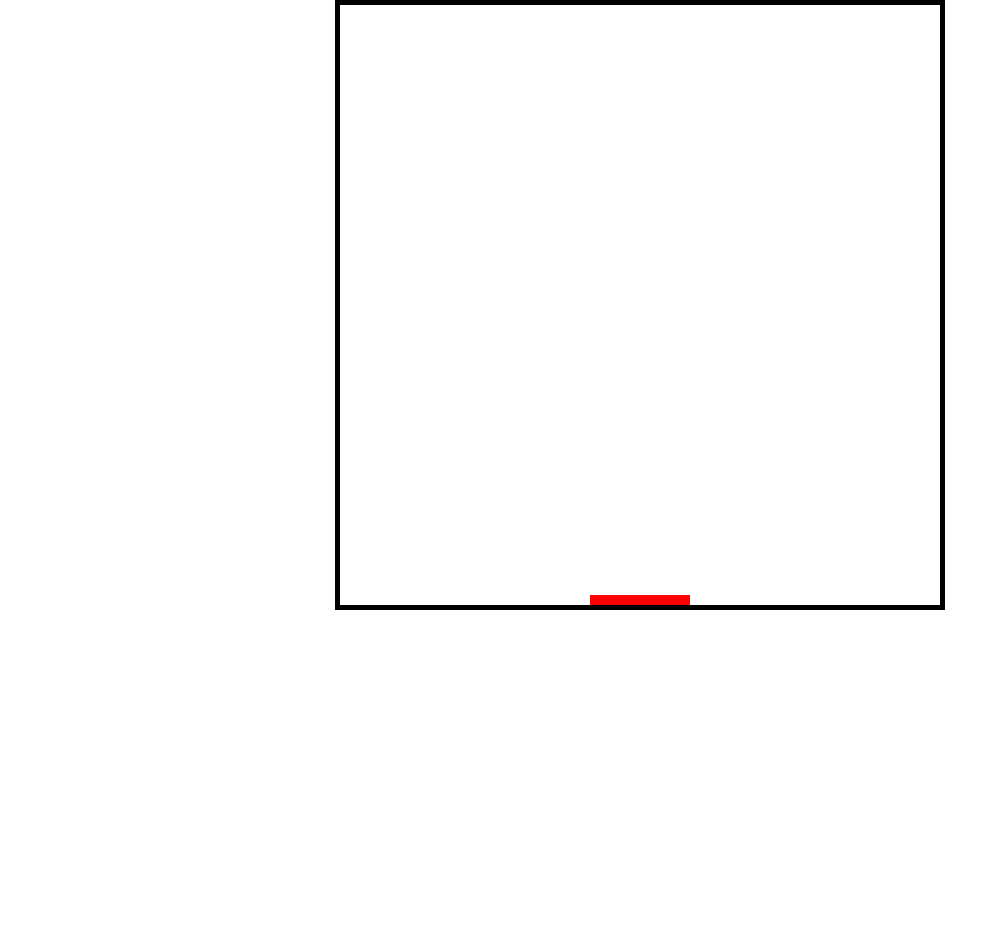
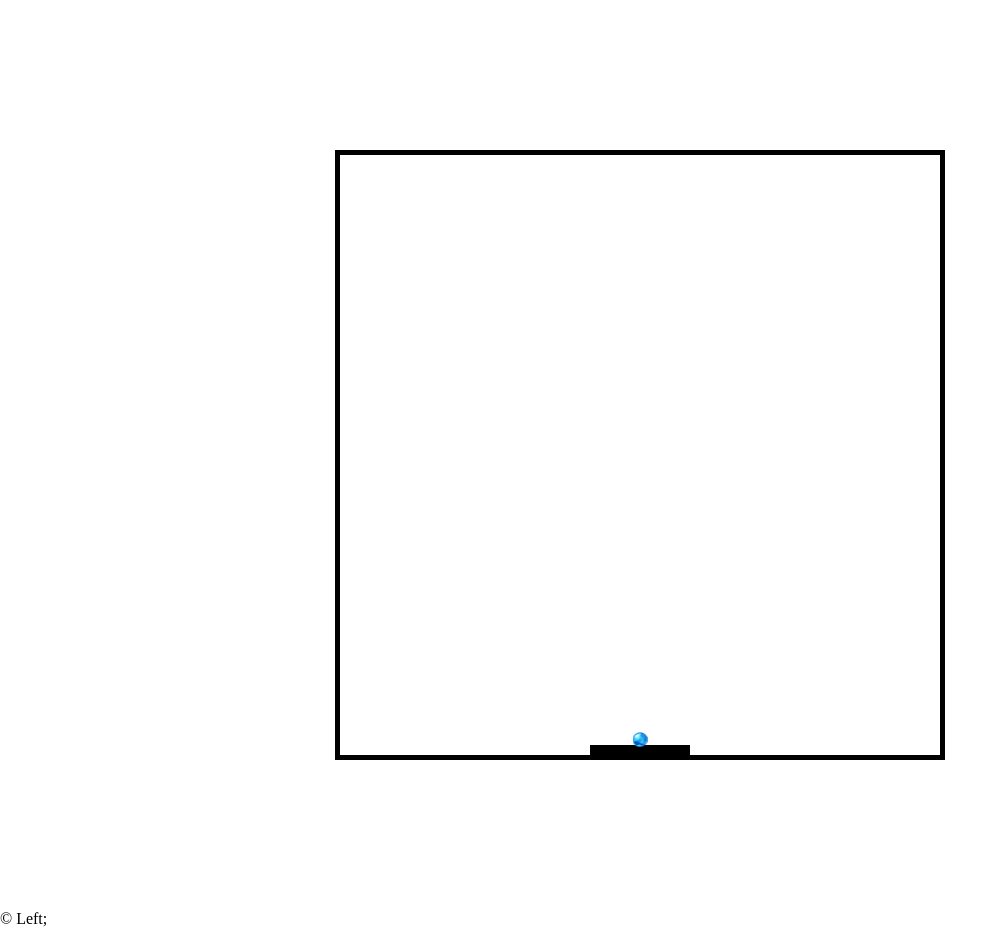
Before and after one commit to Felix45/Breakout, a website with bundled scripts: page index.html in a window 1280 px wide. Shown: the whole page, without its empty margins (0-1008 px from the left). Before the commit the page ends 800 px from the top, so only its background shows below. Built offline with nearby package versions, Linux system fonts and the light colour scheme.

Commit message:
Add ball to the game scene

```diff
--- a/assets/css/style.css
+++ b/assets/css/style.css
@@ -8,11 +8,12 @@
   --dark: #000;
 }
 
-body {
-  display: flex;
-  justify-content: space-around;
+img {
+  display: none;
 }
 
 .container {
+  margin: 150px auto;
+  display: block;
   border: 5px solid var(--dark);
 }
--- a/assets/js/index.js
+++ b/assets/js/index.js
@@ -10,7 +10,9 @@ gamescene.drawScene();
 EventHandlers.paddleHandler(gamescene.paddle);
 
 const loop = (timestamp) => {
-  GameLoop.gameLoop({ gamescene, timestamp, paddle: gamescene.paddle });
+  GameLoop.gameLoop({
+    gamescene, timestamp, paddle: gamescene.paddle, ball: gamescene.ball,
+  });
   requestAnimationFrame(loop);
 };
 
--- /dev/null
+++ b/assets/js/modules/ball.js
@@ -0,0 +1,23 @@
+class Ball {
+  constructor(gameWidth, gameHeight) {
+    this.imgBall = document.getElementById('gameball');
+    this.width = 15;
+    this.height = 15;
+    this.position = {
+      x: gameWidth / 2 - this.width / 2,
+      y: gameHeight - 23,
+    };
+  }
+
+    drawBall = (ctx) => {
+      ctx.drawImage(this.imgBall, this.position.x, this.position.y, this.width, this.height);
+    }
+
+    update = (dt) => {
+      if (!dt) return true;
+
+      return false;
+    }
+}
+
+export default Ball;
--- a/assets/js/modules/loop.js
+++ b/assets/js/modules/loop.js
@@ -1,12 +1,16 @@
 class GameLoop {
   static lastTime = 0;
 
-  static gameLoop = ({ gamescene, timestamp, paddle }) => {
+  static gameLoop = ({
+    gamescene, timestamp, paddle, ball,
+  }) => {
     const deltaTime = timestamp - GameLoop.lastTime;
     GameLoop.lastTime = timestamp;
     gamescene.clearScene();
     paddle.update(deltaTime);
     paddle.drawPaddle(gamescene.ctx);
+    ball.update(deltaTime);
+    ball.drawBall(gamescene.ctx);
   }
 }
 
--- a/assets/js/modules/scene.js
+++ b/assets/js/modules/scene.js
@@ -1,4 +1,5 @@
 import GamePaddle from './paddle.js';
+import Ball from './ball.js';
 
 class Scene {
   static SCENE_WIDTH = 600;
@@ -8,14 +9,17 @@ class Scene {
   constructor(canvas) {
     this.canvas = canvas;
     this.paddle = '';
+    this.ball = '';
     this.ctx = this.canvas.getContext('2d');
   }
 
   drawScene = () => {
     this.clearScene();
-    this.ctx.fillStyle = '#f00';
     this.paddle = new GamePaddle(Scene.SCENE_WIDTH, Scene.SCENE_HEIGHT);
     this.paddle.drawPaddle(this.ctx);
+
+    this.ball = new Ball(Scene.SCENE_WIDTH, Scene.SCENE_HEIGHT);
+    this.ball.drawBall(this.ctx);
   }
 
   clearScene = () => {
--- a/index.html
+++ b/index.html
@@ -8,9 +8,13 @@
     <link rel="stylesheet" href="assets/css/style.css">
 </head>
 <body>
+    <img src="assets/images/ball.png" alt="Game Ball" id="gameball" />
     <canvas class="container" id="gamescene" width="600" height="600">
 
     </canvas>
+    <footer>
+        &copy Left;
+    </footer>
     <script type="module" src="assets/js/index.js"></script>
 </body>
 </html>
```
Also changed, not shown: assets/images/ball.png (added), assets/images/ballg.png (added), assets/images/ballp.png (added).
